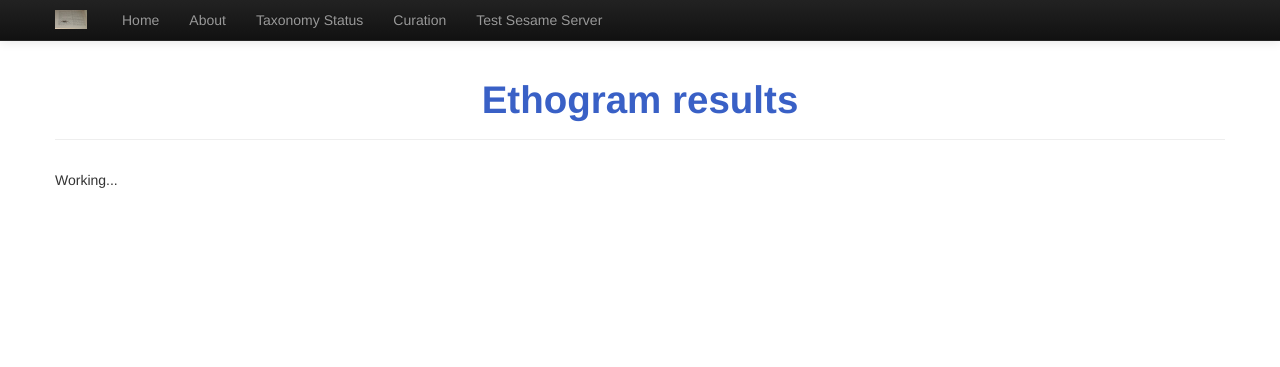
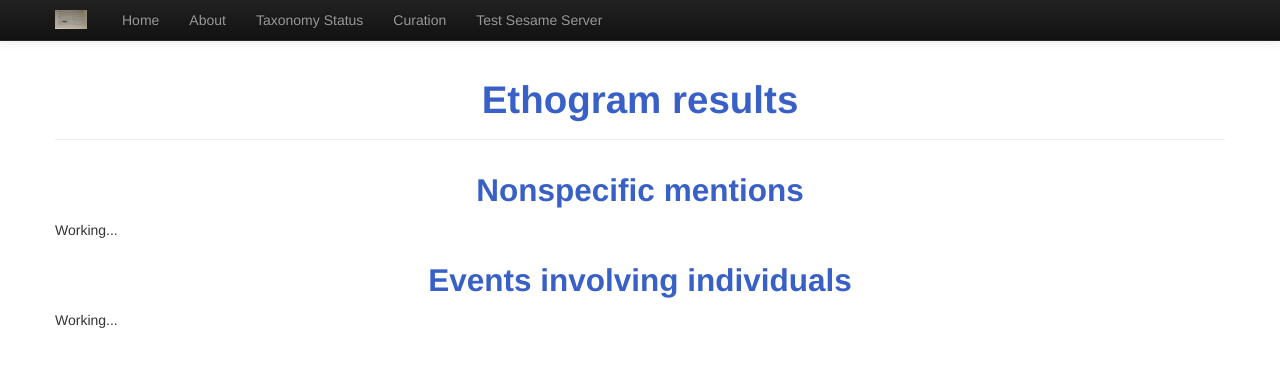
Before and after one commit to pmidford/Spider-Behavior, a web app: page /pages/ethogram_results.html in a window 1280 px wide. Shown: the top 367 px of the page. Run offline with its HTML, style and script files only (its server is not run), Linux system fonts and the light colour scheme; data that the repository does not hold is empty; some libraries are stand-ins or nearby versions.

Commit message:
Add initial framework for call and display of individual-level events

```diff
--- a/src/main/webapp/pages/ethogram_results.html
+++ b/src/main/webapp/pages/ethogram_results.html
@@ -54,6 +54,9 @@
       <h1 class="arachb_headline">Ethogram results</h1>
     </div>
 
+    <div class="section-header">
+       <h2 class="arachb_headline">Nonspecific mentions</h2>
+    </div>
     <section id="taxonomy_table">
       <div class="row-fluid">
           <div class="span12">
@@ -61,6 +64,19 @@
           </div>
       </div>
     </section>
+
+    <div class="section-header">
+       <h2 class="arachb_headline">Events involving individuals</h2>
+    </div>
+
+    <section id="events_table">
+      <div class="row-fluid">
+          <div class="span12">
+          <p id="events">Working...</p>
+          </div>
+      </div>
+    </section>
+
   </div>
   <script type="text/javascript" src="http://ajax.googleapis.com/ajax/libs/jquery/1.9.1/jquery.min.js">
   </script>
@@ -71,6 +87,8 @@
   <script type="text/javascript" src="../static/resulttable.js">
   </script>
 
+  <script type="text/javascript" src="../static/taxoneventtable.js">
+  </script>
 
   <script type="text/javascript" src="../static/env.js">
   </script>
@@ -82,6 +100,14 @@
          dataType: "text"
        }
        ).done(function(data, testStatus, jqXHR){$("#results").html(resulttable(eval( '(' + data + ')')))})
+       .fail(function(jqXHR, textStatus, errorThrown) { alert("error: " + textStatus); });
+      });
+    $(document).ready(function(){
+       $.ajax({
+         url: myhost + "taxon/events" + $(location).attr('search'),
+         dataType: "text"
+       }
+       ).done(function(data, testStatus, jqXHR){$("#events").html(taxoneventtable(eval( '(' + data + ')')))})
        .fail(function(jqXHR, textStatus, errorThrown) { alert("error: " + textStatus); });
       });
   </script>
```
